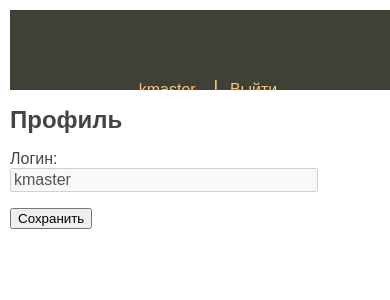
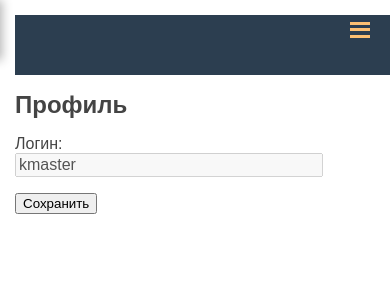
Before and after one commit to kuzovnoj/master, a Django app: page /users/profile/ in a window 390 px wide. Shown: the top 300 px of the page. Run offline with Django 4.2, Linux system fonts and the light colour scheme; a user stored in the database is signed in; parts of the project's set-up code (start-up, migrations or seed data) failed here and were passed over.

Commit message:
fixed menu

```diff
--- a/kuzmaster/calculator/urls.py
+++ b/kuzmaster/calculator/urls.py
@@ -4,8 +4,7 @@ from . import views
 app_name = 'calculator'
 
 urlpatterns = [
-#    path('<slug:car_model_slug>/', views.calculator_view, name='calculator'),
-    path('', views.calculator_view, name='calculator'),
+    path('<slug:car_model_slug>/', views.calculator_view, name='calculator'),
     path('part/add/', views.add_part_view, name='add_part'),
     path('part/remove/<int:selected_part_id>/', views.remove_part_view, name='remove_part'),
     path('part/update/<int:selected_part_id>/', views.update_service_view, name='update_service'),
--- a/kuzmaster/kuzov/utils.py
+++ b/kuzmaster/kuzov/utils.py
@@ -1,5 +1,6 @@
 import requests
 from django.conf import settings
+from django.urls import reverse_lazy
 
 # Telegram ID
 masters = {
@@ -40,13 +41,12 @@ def send_telegram_message(message, master_id: int = 1):
         print(f"Ошибка отправки в Telegram: {e}")
         return False
 
-
 # коллекция меню для шаблона для мастеров
 menu = [
     {'title': "Главная", 'url_name': 'home'},
     {'title': "Сделано", 'url_name': 'home_done'},
     {'title': "ЗН", 'url_name': 'zakaz_naryad'},
-    {'title': "Калькулятор", 'url_name': 'calculator:calculator'},
+    {'title': "Калькулятор", 'url_name': 'calculator:calculator', 'url_params': {'car_model_slug': 'sedan'}},
 ]
 
 # коллекция меню для шаблона для кассиров
--- a/kuzmaster/templates/base.html
+++ b/kuzmaster/templates/base.html
@@ -5,164 +5,299 @@
 <html lang="en">
 <head>
     <meta charset="UTF-8">
-    <!-- ВАЖНО: Добавляем viewport для мобильных устройств -->
     <meta name="viewport" content="width=device-width, initial-scale=1.0, maximum-scale=5.0">
     <title>{{title}}</title>
 
-    <!-- Подключаем стили -->
     <link type="text/css" href="{% static 'kuzov/css/styles.css' %}" rel="stylesheet">
 
-    <!-- Добавляем медиа-запросы прямо в базовый шаблон для мобильной версии -->
     <style>
-        /* Базовые мобильные стили */
+        /* ===== ОСНОВНЫЕ СТИЛИ ===== */
+        .table-page {
+            width: 100%;
+            border-collapse: collapse;
+        }
+
+        /* ===== СТИЛИ МЕНЮ ===== */
+        .header {
+            position: relative;
+            background-color: #2c3e50;
+        }
+
+        .mainmenu {
+            list-style: none;
+            margin: 0;
+            padding: 0;
+            display: flex;
+            align-items: center;
+            background-color: #2c3e50;
+        }
+
+        .mainmenu li {
+            margin: 0;
+            padding: 0;
+        }
+
+        .mainmenu li a {
+            display: block;
+            padding: 15px 20px;
+            color: #FDC073;
+            text-decoration: none;
+            font-size: 18px;
+            transition: background-color 0.3s;
+        }
+
+        .mainmenu li a:hover {
+            background-color: #34495e;
+        }
+
+        .mainmenu li.logo a {
+            padding: 10px;
+        }
+
+        .mainmenu li.logo .logo {
+            width: 40px;
+            height: 40px;
+            background-color: #FDC073;
+            border-radius: 50%;
+        }
+
+        .mainmenu li.last {
+            margin-left: auto;
+            display: flex;
+            align-items: center;
+            color: #FDC073;
+            padding: 0 20px;
+        }
+
+        .mainmenu li.last form {
+            display: inline;
+        }
+
+        .mainmenu li.last button {
+            background: none;
+            border: none;
+            color: #FDC073;
+            cursor: pointer;
+            font-size: 18px;
+            font-family: Arial;
+            padding: 15px 0 15px 10px;
+        }
+
+        .mainmenu li.last button:hover {
+            text-decoration: underline;
+        }
+
+        /* ===== ГАМБУРГЕР МЕНЮ (по умолчанию скрыто) ===== */
+        .menu-toggle {
+            display: none;
+            flex-direction: column;
+            justify-content: space-around;
+            width: 40px;
+            height: 40px;
+            background: transparent;
+            border: none;
+            cursor: pointer;
+            padding: 10px;
+            margin: 10px;
+            position: absolute;
+            top: 0;
+            right: 0;
+            z-index: 1000;
+        }
+
+        .menu-toggle span {
+            width: 100%;
+            height: 3px;
+            background-color: #FDC073;
+            transition: all 0.3s linear;
+        }
+
+        /* Анимация гамбургера при открытии */
+        .menu-toggle.open span:nth-child(1) {
+            transform: rotate(45deg) translate(8px, 8px);
+        }
+
+        .menu-toggle.open span:nth-child(2) {
+            opacity: 0;
+        }
+
+        .menu-toggle.open span:nth-child(3) {
+            transform: rotate(-45deg) translate(7px, -7px);
+        }
+
+        /* Затемнение фона при открытом меню */
+        .menu-overlay {
+            display: none;
+            position: fixed;
+            top: 0;
+            left: 0;
+            right: 0;
+            bottom: 0;
+            background-color: rgba(0, 0, 0, 0.5);
+            z-index: 900;
+            opacity: 0;
+            transition: opacity 0.3s;
+        }
+
+        .menu-overlay.active {
+            display: block;
+            opacity: 1;
+        }
+
+        /* ===== МЕДИА-ЗАПРОСЫ ДЛЯ МОБИЛЬНЫХ ===== */
         @media screen and (max-width: 768px) {
-            /* Меняем табличную верстку на блочную */
+            /* Показываем гамбургер */
+            .menu-toggle {
+                display: flex;
+            }
+
+            /* Скрываем обычное меню на мобильных */
+            .mainmenu {
+                display: none;
+                position: fixed;
+                top: 0;
+                left: 0;
+                width: 280px;
+                height: 100vh;
+                flex-direction: column;
+                background-color: #2c3e50;
+                z-index: 1000;
+                overflow-y: auto;
+                transform: translateX(-100%);
+                transition: transform 0.3s ease-in-out;
+                padding-top: 60px;
+                box-shadow: 2px 0 10px rgba(0,0,0,0.3);
+            }
+
+            /* Меню открыто */
+            .mainmenu.open {
+                display: flex;
+                transform: translateX(0);
+            }
+
+            /* Элементы меню в мобильной версии */
+            .mainmenu li {
+                width: 100%;
+                margin: 0;
+                border-bottom: 1px solid #34495e;
+            }
+
+            .mainmenu li a {
+                padding: 15px 20px;
+                font-size: 18px;
+                width: 100%;
+                text-align: left;
+            }
+
+            .mainmenu li a:hover {
+                background-color: #34495e;
+            }
+
+            /* Логотип в мобильном меню */
+            .mainmenu li.logo {
+                display: block;
+                border-bottom: none;
+            }
+
+            .mainmenu li.logo a {
+                padding: 10px 20px;
+            }
+
+            /* Последний пункт (пользователь/выход) */
+            .mainmenu li.last {
+                margin-left: 0;
+                flex-direction: column;
+                align-items: flex-start;
+                padding: 0;
+                border-top: 1px solid #34495e;
+            }
+
+            .mainmenu li.last a,
+            .mainmenu li.last form {
+                width: 100%;
+                padding: 15px 20px;
+            }
+
+            .mainmenu li.last form {
+                display: block;
+            }
+
+            .mainmenu li.last form button {
+                width: 100%;
+                text-align: left;
+                padding: 0;
+                font-size: 18px;
+            }
+
+            /* Контент при открытом меню */
+            body.menu-open {
+                overflow: hidden;
+            }
+
+            /* Адаптация остального контента */
             .table-page {
-                width: 100% !important;
-                display: block !important;
+                display: block;
             }
 
             .table-page tr,
             .table-page td {
-                display: block !important;
-                width: 100% !important;
+                display: block;
+                width: 100%;
             }
 
-            /* Адаптивное меню */
-            .mainmenu {
-                flex-direction: column !important;
-                align-items: stretch !important;
-                padding: 10px !important;
+            td[valign="top"] {
+                padding: 15px;
             }
 
-            .mainmenu li {
-                width: 100% !important;
-                margin: 5px 0 !important;
-                text-align: center !important;
-            }
-
-            .mainmenu li.logo {
-                display: none !important; /* Скрываем лого на мобильных */
-            }
-
-            .mainmenu li.last {
-                margin-top: 10px !important;
-                border-top: 1px solid #444 !important;
-                padding-top: 10px !important;
-            }
-
-            /* Адаптация кнопки выхода */
-            .mainmenu li.last form {
-                display: inline-block !important;
-                width: auto !important;
-            }
-
-            /* Общие контейнеры */
-            .header {
-                padding: 10px !important;
-            }
-
+            /* Скрываем clear на мобильных */
             .clear {
-                display: none !important;
-            }
-
-            /* Контентная область */
-            td[valign="top"] {
-                padding: 10px !important;
-            }
-
-            /* Для калькулятора - сетка в одну колонку */
-            .projections-grid {
-                grid-template-columns: 1fr !important;
-            }
-
-            /* Таблицы в мобильной версии */
-            .selected-parts-table {
-                display: block !important;
-                overflow-x: auto !important;
-                -webkit-overflow-scrolling: touch !important;
-            }
-
-            /* Модальные окна на мобильных */
-            .modal-content {
-                width: 95% !important;
-                margin: 10px !important;
-                max-height: 90vh !important;
-                overflow-y: auto !important;
-            }
-
-            .service-option {
-                flex-wrap: wrap !important;
-            }
-
-            .service-price {
-                margin-left: 40px !important;
-                width: 100% !important;
-                text-align: right !important;
+                display: none;
             }
         }
 
-        /* Для очень маленьких экранов */
+        /* ===== ОСТАЛЬНЫЕ МЕДИА-ЗАПРОСЫ (оставляем как есть) ===== */
         @media screen and (max-width: 480px) {
-            .mainmenu li a {
-                font-size: 16px !important;
-                padding: 12px !important;
+            .mainmenu li a,
+            .mainmenu li.last form button {
+                font-size: 16px;
+                padding: 12px 15px;
             }
 
-            .mainmenu li.last form button {
-                font-size: 16px !important;
+            h1 { font-size: 24px; }
+            h2 { font-size: 20px; }
+            h3 { font-size: 18px; }
         }
 
-            h1 {
-                font-size: 24px !important;
+        @media screen and (min-width: 769px) and (max-width: 1024px) {
+            .projections-grid {
+                grid-template-columns: 1fr 1fr !important;
+                gap: 15px;
             }
 
-            h2 {
-                font-size: 20px !important;
-            }
-
-            h3 {
-                font-size: 18px !important;
+            .mainmenu li a {
+                padding: 10px 15px;
+                font-size: 16px;
             }
         }
 
-        /* Для планшетов */
-        @media screen and (min-width: 769px) and (max-width: 1024px) {
-            .projections-grid {
-                grid-template-columns: 1fr 1fr !important;
-                gap: 15px !important;
-            }
-
-            .mainmenu li a {
-                padding: 10px 15px !important;
-                font-size: 16px !important;
-            }
-        }
-
-        /* Улучшаем touch-взаимодействие */
+        /* Тач-устройства */
         @media (hover: none) and (pointer: coarse) {
-            /* Увеличиваем кликабельные области для тач-устройств */
             .mainmenu li a,
             .service-option,
             .btn,
             .remove-btn,
             .service-select {
-                min-height: 44px !important;
-                padding: 12px !important;
+                min-height: 44px;
+                padding: 12px;
             }
 
             .service-option input[type="radio"] {
-                width: 20px !important;
-                height: 20px !important;
-            }
-
-            /* Убираем hover-эффекты на тач-устройствах */
-            .service-option:hover {
-                background-color: transparent !important;
+                width: 20px;
+                height: 20px;
             }
 
             .service-option:active {
-                background-color: #f0f0f0 !important;
+                background-color: #f0f0f0;
             }
         }
     </style>
@@ -170,6 +305,16 @@
     {% block extra_css %}{% endblock %}
 </head>
 <body>
+    <!-- Затемнение фона -->
+    <div class="menu-overlay" id="menuOverlay"></div>
+
+    <!-- Кнопка гамбургер -->
+    <button class="menu-toggle" id="menuToggle" aria-label="Меню">
+        <span></span>
+        <span></span>
+        <span></span>
+    </button>
+
     <table class="table-page" border=0 cellpadding="0" cellspacing="0">
         <tr><td valign=top>
             {% block mainmenu %}
@@ -177,47 +322,92 @@
                     <ul id="mainmenu" class="mainmenu">
                         <li class="logo"><a href="{% url 'home' %}"><div class="logo"></div></a></li>
                         {% for m in mainmenu %}
-    <li><a href="{% url m.url_name %}">{{m.title}}</a></li>
+                            <li>
+                                {% if m.url_params %}
+                                    <a href="{% url m.url_name m.url_params.car_model_slug %}">{{m.title}}</a>
+                                {% else %}
+                                    <a href="{% url m.url_name %}">{{m.title}}</a>
+                                {% endif %}
+                            </li>
                         {% endfor %}
 
                         {% if user.is_superuser %}
                             {% for m in menu_superuser %}
                                 <li><a href="{% url m.url_name %}">{{m.title}}</a></li>
                             {% endfor %}
-<li class="last">
-    {{total}}
-</li>
-{% endif%}
+                            <li class="last">{{total}}</li>
+                        {% endif %}
 
                         {% if user.is_authenticated %}
-
-<li class="last"><a href="{% url 'users:profile' %}">{{user.username}}</a> |
-    <form method="post" action="{% url 'users:logout' %}" style="display: inline;">
+                            <li class="last">
+                                <a href="{% url 'users:profile' %}">{{user.username}}</a>
+                                <form method="post" action="{% url 'users:logout' %}">
                                     {% csrf_token %}
-        <button type="submit" style="background:none; border:none; color:#FDC073; cursor:pointer;
-                    font-size: 20px; font-family: Arial;">
-            Выйти
-        </button>
+                                    <button type="submit">Выйти</button>
                                 </form>
                             </li>
-
                         {% else %}
-    <li class="last"><a href="{% url 'users:login' %}">Войти</a> | <a href="{% url 'users:register' %}">Регистрация</a></li>
+                            <li class="last">
+                                <a href="{% url 'users:login' %}">Войти</a> |
+                                <a href="{% url 'users:register' %}">Регистрация</a>
+                            </li>
                         {% endif %}
                     </ul>
                     <div class="clear"></div>
                 </div>
             {% endblock mainmenu %}
 
-
-
             {% block content %}
-{% endblock content%}
+            {% endblock content %}
 
             {% block navigation %}
             {% endblock %}
 
             {% block extra_js %}{% endblock %}
+        </td></tr>
+    </table>
 
+    <script>
+        // JavaScript для управления гамбургер-меню
+        document.addEventListener('DOMContentLoaded', function() {
+            const menuToggle = document.getElementById('menuToggle');
+            const mainMenu = document.getElementById('mainmenu');
+            const menuOverlay = document.getElementById('menuOverlay');
+            const body = document.body;
+
+            function toggleMenu() {
+                menuToggle.classList.toggle('open');
+                mainMenu.classList.toggle('open');
+                menuOverlay.classList.toggle('active');
+                body.classList.toggle('menu-open');
+            }
+
+            function closeMenu() {
+                menuToggle.classList.remove('open');
+                mainMenu.classList.remove('open');
+                menuOverlay.classList.remove('active');
+                body.classList.remove('menu-open');
+            }
+
+            // Открытие/закрытие по кнопке
+            menuToggle.addEventListener('click', toggleMenu);
+
+            // Закрытие по оверлею
+            menuOverlay.addEventListener('click', closeMenu);
+
+            // Закрытие при нажатии на ссылку в меню
+            const menuLinks = mainMenu.querySelectorAll('a');
+            menuLinks.forEach(link => {
+                link.addEventListener('click', closeMenu);
+            });
+
+            // Закрытие при изменении размера окна (если стали десктопом)
+            window.addEventListener('resize', function() {
+                if (window.innerWidth > 768) {
+                    closeMenu();
+                }
+            });
+        });
+    </script>
 </body>
 </html>
```
Also changed, not shown: kuzmaster/calculator/views.py (+8 -5 lines), kuzmaster/kuzov/views.py (+15 -11 lines). Lines whose indentation alone changed are shown as unchanged.
